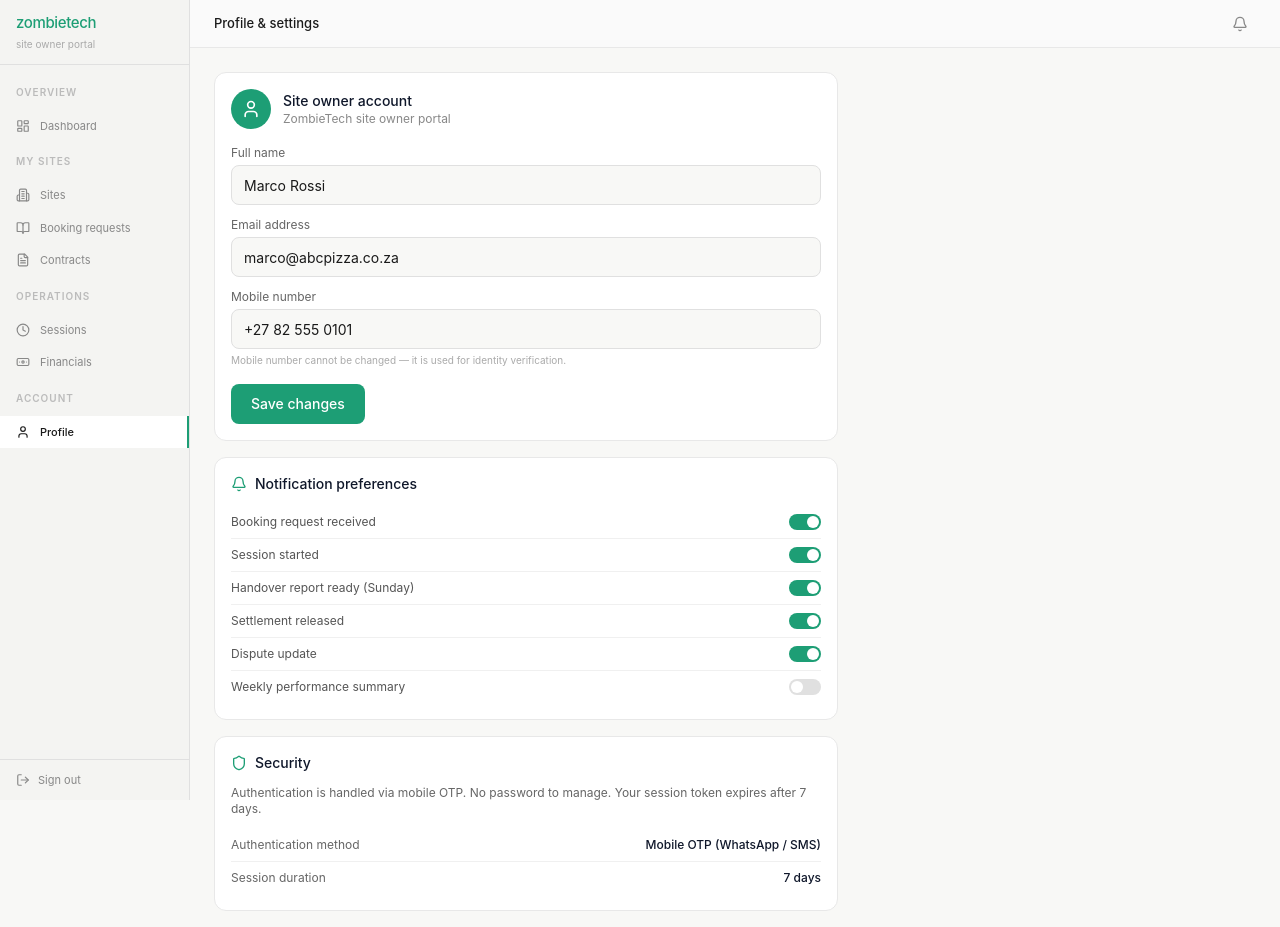
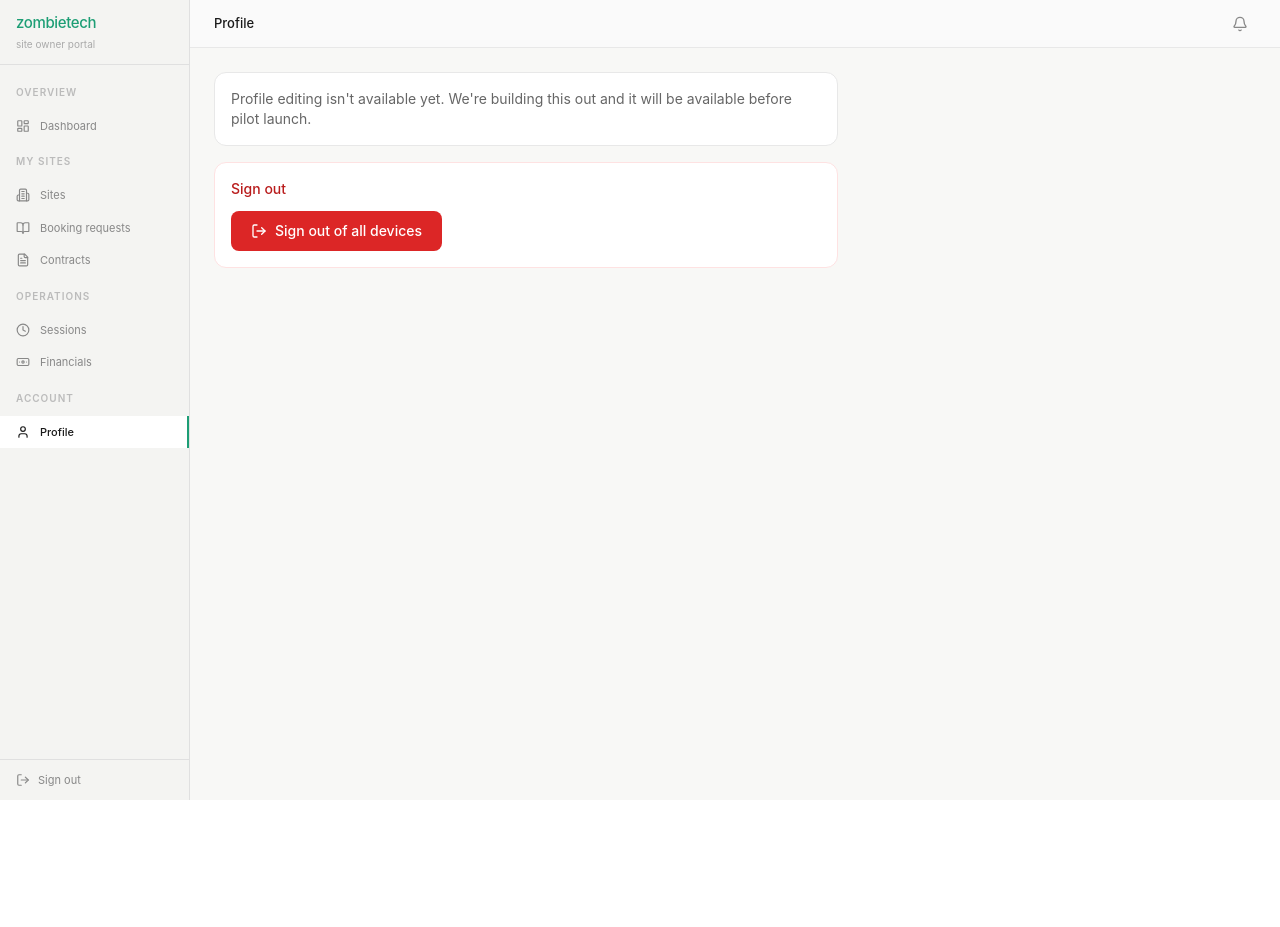
Before and after one commit to zombie247365/zombietech, a Next.js app in the folder apps/web-site-owner/: page /profile in a window 1280 px wide. Shown: the top 927 px of the page. After the commit the page ends 800 px from the top, so only its background shows below. Built offline with nearby package versions, Linux system fonts and the light colour scheme.

Commit message:
fix: remove Marco Rossi placeholders, stub profile page

```diff
--- a/apps/web-site-owner/app/(portal)/profile/page.tsx
+++ b/apps/web-site-owner/app/(portal)/profile/page.tsx
@@ -1,23 +1,11 @@
 'use client';
 
-import { useState } from 'react';
 import { TopBar } from '../../../components/layout/TopBar';
-import { Spinner } from '../../../components/ui/Spinner';
-import { User, Bell, Shield, LogOut } from 'lucide-react';
+import { LogOut } from 'lucide-react';
 import { useRouter } from 'next/navigation';
 
 export default function ProfilePage() {
   const router = useRouter();
-  const [saving, setSaving] = useState(false);
-  const [saved, setSaved] = useState(false);
-
-  const handleSave = async () => {
-    setSaving(true);
-    await new Promise((r) => setTimeout(r, 800));
-    setSaving(false);
-    setSaved(true);
-    setTimeout(() => setSaved(false), 2000);
-  };
 
   const handleLogout = async () => {
     await fetch('/api/auth/logout', { method: 'POST' });
@@ -26,83 +14,12 @@ export default function ProfilePage() {
 
   return (
     <>
-      <TopBar title="Profile & settings" />
+      <TopBar title="Profile" />
       <main className="flex-1 p-6 max-w-2xl">
-        {/* Account info */}
         <div className="card-white mb-4">
-          <div className="flex items-center gap-3 mb-4">
-            <div
-              className="w-10 h-10 rounded-full flex items-center justify-center text-white font-medium"
-              style={{ background: '#1d9e75' }}
-            >
-              <User className="w-5 h-5" />
-            </div>
-            <div>
-              <p className="text-sm font-medium">Site owner account</p>
-              <p className="text-xs text-[#888]">ZombieTech site owner portal</p>
-            </div>
-          </div>
-
-          <div className="mb-3">
-            <label className="label">Full name</label>
-            <input className="input" defaultValue="Marco Rossi" />
-          </div>
-          <div className="mb-3">
-            <label className="label">Email address</label>
-            <input className="input" type="email" defaultValue="marco@abcpizza.co.za" />
-          </div>
-          <div className="mb-4">
-            <label className="label">Mobile number</label>
-            <input className="input" defaultValue="+27 82 555 0101" disabled />
-            <p className="text-[10px] text-[#aaa] mt-1">Mobile number cannot be changed — it is used for identity verification.</p>
-          </div>
-
-          <button onClick={handleSave} disabled={saving} className="btn-primary">
-            {saving ? <Spinner size="sm" /> : saved ? '✓ Saved' : 'Save changes'}
-          </button>
-        </div>
-
-        {/* Notifications */}
-        <div className="card-white mb-4">
-          <div className="flex items-center gap-2 mb-3">
-            <Bell className="w-4 h-4 text-[#1d9e75]" />
-            <span className="text-sm font-medium">Notification preferences</span>
-          </div>
-          {[
-            { label: 'Booking request received', defaultOn: true },
-            { label: 'Session started', defaultOn: true },
-            { label: 'Handover report ready (Sunday)', defaultOn: true },
-            { label: 'Settlement released', defaultOn: true },
-            { label: 'Dispute update', defaultOn: true },
-            { label: 'Weekly performance summary', defaultOn: false },
-          ].map(({ label, defaultOn }) => (
-            <div key={label} className="flex items-center justify-between py-2 border-b border-[#f0f0f0] last:border-0">
-              <span className="text-xs text-[#555]">{label}</span>
-              <label className="relative inline-flex items-center cursor-pointer">
-                <input type="checkbox" className="sr-only peer" defaultChecked={defaultOn} />
-                <div className="w-8 h-4 bg-[#e0e0e0] peer-focus:outline-none rounded-full peer peer-checked:after:translate-x-4 peer-checked:after:border-white after:content-[''] after:absolute after:top-[2px] after:left-[2px] after:bg-white after:rounded-full after:h-3 after:w-3 after:transition-all peer-checked:bg-[#1d9e75]" />
-              </label>
-            </div>
-          ))}
-        </div>
-
-        {/* Security */}
-        <div className="card-white mb-4">
-          <div className="flex items-center gap-2 mb-3">
-            <Shield className="w-4 h-4 text-[#1d9e75]" />
-            <span className="text-sm font-medium">Security</span>
-          </div>
-          <div className="text-xs text-[#666] mb-3">
-            Authentication is handled via mobile OTP. No password to manage. Your session token expires after 7 days.
-          </div>
-          <div className="row-item text-xs">
-            <span className="text-[#666]">Authentication method</span>
-            <span className="font-medium">Mobile OTP (WhatsApp / SMS)</span>
-          </div>
-          <div className="row-item text-xs">
-            <span className="text-[#666]">Session duration</span>
-            <span className="font-medium">7 days</span>
-          </div>
+          <p className="text-sm text-[#666]">
+            Profile editing isn&apos;t available yet. We&apos;re building this out and it will be available before pilot launch.
+          </p>
         </div>
 
         {/* Danger zone */}
--- a/apps/web-site-owner/app/register/page.tsx
+++ b/apps/web-site-owner/app/register/page.tsx
@@ -31,6 +31,7 @@ function RegisterForm() {
   const handleRequestOtp = async () => {
     setError('');
     if (!firstName.trim()) { setError('First name is required'); return; }
+    if (!lastName.trim()) { setError('Last name is required'); return; }
     if (!email.trim() || !email.includes('@')) { setError('Valid email is required'); return; }
     if (!mobile.match(/^\+27\d{9}$/)) { setError('Enter a valid South African mobile: +27 followed by 9 digits'); return; }
 
@@ -142,7 +143,7 @@ function RegisterForm() {
                     className="input pl-8"
                     value={firstName}
                     onChange={(e) => setFirstName(e.target.value)}
-                    placeholder="Marco"
+                    placeholder="First name"
                   />
                 </div>
               </div>
@@ -150,7 +151,7 @@ function RegisterForm() {
                 <label className="label">Last name</label>
                 <input
                   className="input"
-                  placeholder="Rossi"
+                  placeholder="Last name"
                   value={lastName}
                   onChange={(e) => setLastName(e.target.value)}
                 />
```
